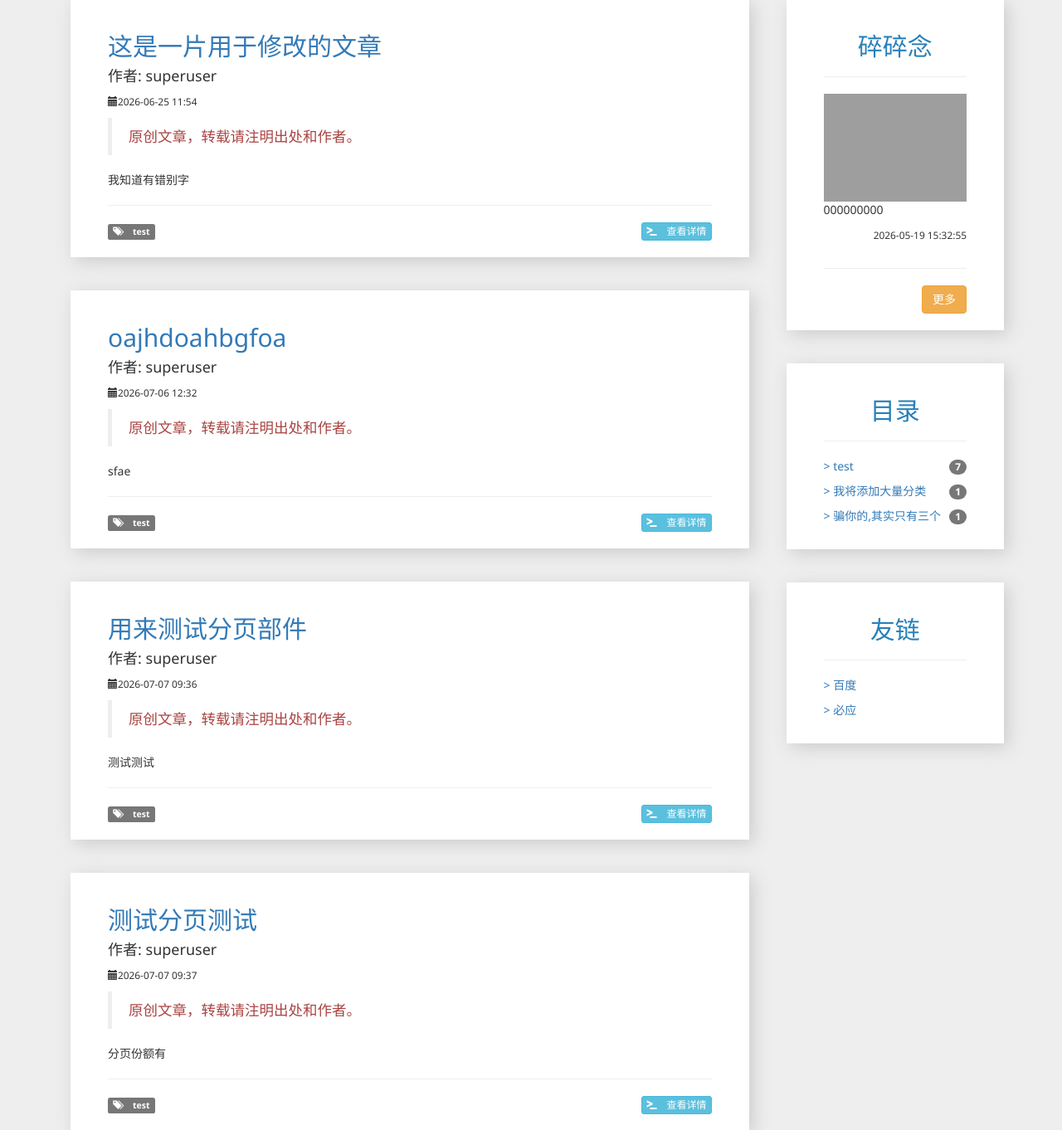
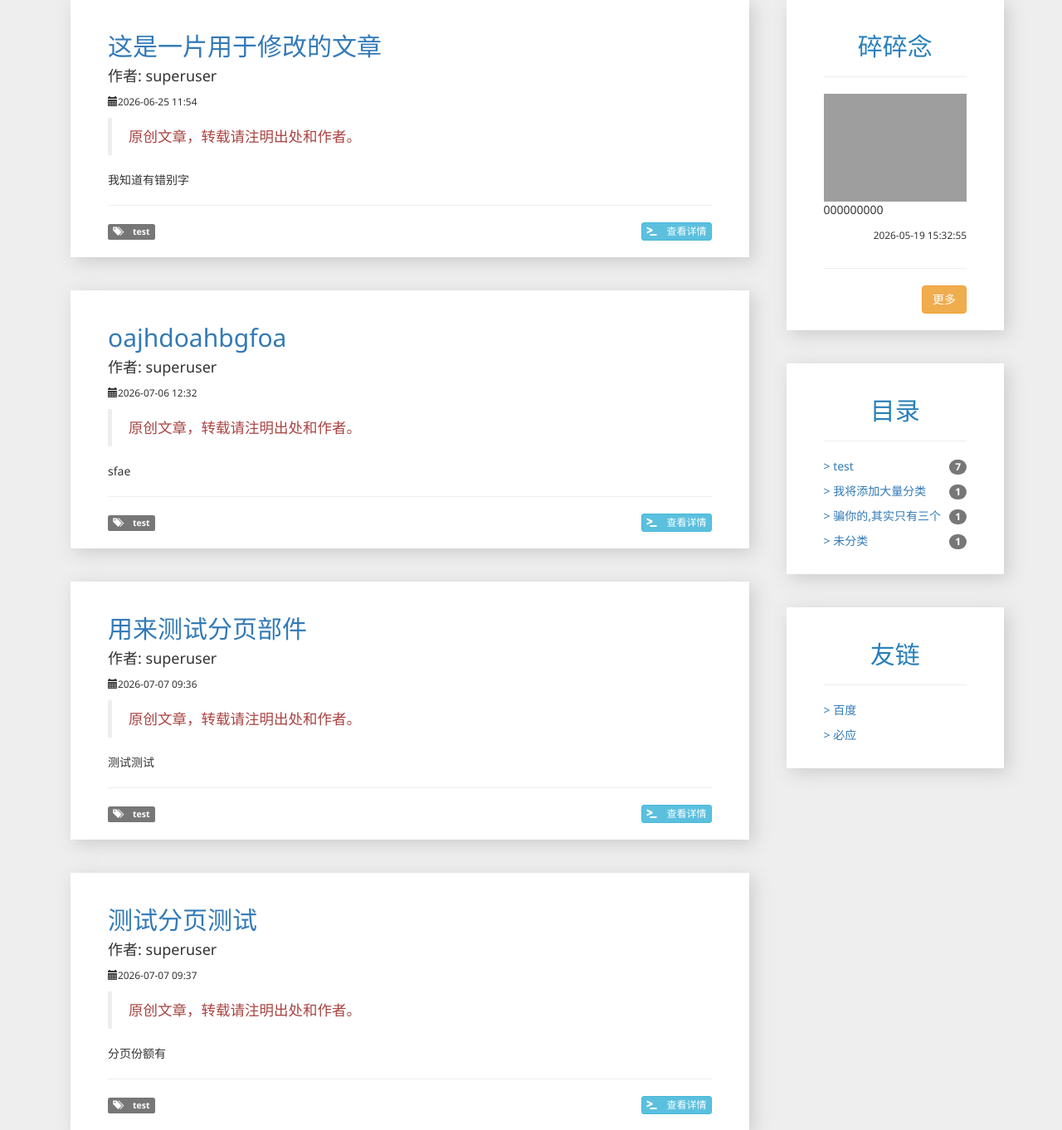
Before and after one commit to liudayi/1.0, a Django app: page /article/1/category_list in a window 1280 px wide. Shown: the part 382-1744 px from the top of the page at 83% size. Run offline with Django 5.2, Linux system fonts and the light colour scheme; a user stored in the database is signed in; data comes from the database, SQL or seed files in the repository; both versions use the stored data as it was after the commit; some libraries are stand-ins or nearby versions; grey boxes are pictures that could not be loaded.

Commit message:
新增了删除限制;分类删除后,保留文章并归类到"未分类";前台显示"未分类"数目

```diff
--- a/article/mixins.py
+++ b/article/mixins.py
@@ -1,7 +1,7 @@
 from typing import Any
 from django.views.generic.base import ContextMixin
 from django.db.models import Count
-from .models import Category
+from .models import Category,Article
 #CHANGE:用ArticleMixin没法分页
 """ class ArticleMixin(ContextMixin):
     def get_context_data(self, **kwargs: Any) -> dict[str, Any]:
@@ -12,6 +12,12 @@ from .models import Category
 class CategoryMixin(ContextMixin):
     def get_context_data(self, **kwargs) -> dict[str, Any]:
             context = super().get_context_data(**kwargs)
-            context["category_list"] = Category.objects.annotate(blog_number=Count('article'))
+            category_list =list( Category.objects.annotate(blog_number=Count('article')) )
+            category_list.append({
+                  'id':0,
+                  'name':"未分类",
+                  'blog_number':Article.objects.filter(category=None).count()
+            })
+            context['category_list']=category_list
             #count()里写的是 反向查询传送门的名字,即关联模型名小写或related_name=''
             return context
--- a/article/models.py
+++ b/article/models.py
@@ -5,6 +5,7 @@ from django.urls import reverse
 #三个类+一个抽象基类:category文章分类purepage静态页面article文章base_article抽象基类
 class base_article(models.Model):
     title=models.CharField(verbose_name=("标题"), max_length=50)
+    #TODO:暂时没有提供注销用户的功能
     author=models.ForeignKey(User,verbose_name="作者",on_delete=models.SET_NULL,null=True,blank=True)
     content=models.TextField(verbose_name="内容")
     publish_time=models.DateTimeField(auto_now_add=True,verbose_name="发布时间")
@@ -15,7 +16,7 @@ class base_article(models.Model):
         abstract=True
 
 class Category(models.Model):
-    name=models.CharField(max_length=50,default="未分类",verbose_name="类别名称")
+    name=models.CharField(max_length=50,verbose_name="类别名称")
 
     """ @property
     def blog_number(self):
--- a/article/views.py
+++ b/article/views.py
@@ -60,7 +60,7 @@ class BlogUpdateView(LoginRequiredMixin,AtomicMixin,AjaxResponseMixin,UpdateView
     template_name='article/blog_update_form.html'
     #context_object_name='blog'
 
-    #TODO:限制用户只能修改自己的文章
+    #CHANGE:限制用户只能修改自己的文章
     def get_object(self, queryset=None) -> Model:
         obj=super().get_object(queryset)
         if obj.author != self.request.user:
@@ -78,6 +78,13 @@ class BlogDeleteView(LoginRequiredMixin,AtomicMixin,AjaxResponseMixin,DeleteView
     model=Article
     login_url=reverse_lazy('user-login')
     success_url='blog-list-backend'
+
+    #TODO:添加删除限制
+    def dispatch(self, request: HttpRequest, *args: Any, **kwargs: Any) -> HttpResponse:
+        obj=self.get_object()
+        if obj.author!=self.request.user:
+            raise Http404("非本文章作者不可删除文章!")
+        return super().dispatch(request, *args, **kwargs)
 
 #CHANGE:修改完成,删除了get_context_data(),把点击量增加的步骤写到了get_object()里
 class ArticleDetailView(LoginRequiredMixin,FrontMixin,AjaxResponseMixin,DetailView):
@@ -120,8 +127,14 @@ class CategoryWeightView(LoginRequiredMixin,FrontMixin,AjaxResponseMixin,ListVie
 
     #TODO:后期可以加上category=None的情况。
     def get_queryset(self) -> QuerySet[Any]:
-        category=get_object_or_404(Category,pk=self.kwargs['pk'])
-        return Article.objects.filter(category=category)
+        try:
+            if self.kwargs['pk']==0:
+                return Article.objects.filter(category=None)
+
+            category=get_object_or_404(Category,pk=self.kwargs['pk'])
+            return Article.objects.filter(category=category)
+        except Http404 as e:
+            return Article.objects.all()
 
 class CategoryUpdateView(LoginRequiredMixin,AtomicMixin,AjaxResponseMixin,UpdateView):
     model=Category
--- a/mood/views.py
+++ b/mood/views.py
@@ -75,5 +75,5 @@ class MoodTimeLineView(FrontMixin,LoginRequiredMixin,AtomicMixin,AjaxResponseMix
     fields=['title','content','mood_type','image']
     context_object_name='mood_list'
     template_name='mood/mood_time_line.html'
-    #TODO:原代码没有写分页组件,因为页面设计没有预留分页组件的位置.
+    #CHANGE:原代码没有写分页组件,因为页面设计没有预留分页组件的位置.
     paginate_by=5
--- a/navbar/urls.py
+++ b/navbar/urls.py
@@ -5,7 +5,7 @@ urlpatterns=[
     path('list/',views.NavbarListView.as_view(),name='navbar-list'),
     path('create/',views.NavCreateView.as_view(),name='navbar-add'),
     path('update/<int:pk>/',views.NavUpdateView.as_view(),name='navbar-update'),
-    #TODO:暂时先删除
+    #DONE:删除
     #path('show/',views.NavbarView.as_view(),name='dashboard'),
     path('delete/<int:pk>/',views.NavDeteleView.as_view(),name='navbar-delete'),
 ]
--- a/templates/article/article_detail.html
+++ b/templates/article/article_detail.html
@@ -36,7 +36,7 @@
         </div>
 
         <div class="col-md-6">
-            <span class="label label-default"><span class="text-left"><span class="glyphicon glyphicon-tags" aria-hidden="true"></span>&emsp;{{ article.category }}</span></span>
+            <span class="label label-default"><span class="text-left"><span class="glyphicon glyphicon-tags" aria-hidden="true"></span>&emsp;{{ article.category|default:"未分类" }}</span></span>
         </div>
         <div class="col-md-6 text-right">
             <a role="button" class="btn btn-info  btn-xs" href="{% url 'homepage' %}"><span class="glyphicon glyphicon-console" aria-hidden="true"></span>&emsp;返回首页</a>
--- a/templates/article/article_weight.html
+++ b/templates/article/article_weight.html
@@ -18,6 +18,7 @@
             </div>
 
             <div class="col-md-6 col-xs-6">
+                {% if article.category_id%}
                     <a href="{% url 'category-article-list' article.category.id %}">
                         <span class="label label-default">
                             <span class="text-left">
@@ -25,6 +26,15 @@
                                 &emsp;{{ article.category }}</span>
                             </span>
                         </a>
+                {% else %}
+                    <a href="{% url 'category-article-list' 0 %}">
+                        <span class="label label-default">
+                            <span class="text-left">
+                                <span class="glyphicon glyphicon-tags" aria-hidden="true"></span>
+                                &emsp;{{ '未分类' }}</span>
+                            </span>
+                        </a>
+                {% endif %}
             </div>
             <div class="col-md-6 text-right col-xs-6">
                 <a role="button" class="btn btn-info btn-xs" href="{% url 'blog-detail' article.id %}"><span class="glyphicon glyphicon-console" aria-hidden="true"></span>&emsp;查看详情</a>
--- a/templates/article/blog_list.html
+++ b/templates/article/blog_list.html
@@ -22,7 +22,7 @@
                 {% for item in essay_list %}
                     <tr>
                         <td>{{ forloop.counter }}</td>
-                        <td>[{{ item.category }}]{{ item.title }}</td>
+                        <td>[{{ item.category|default:"未分类" }}]{{ item.title }}</td>
                         <td>{{ item.author }}</td>
                         <td>{{ item.publish_time }}</td>
                         <td>{{ item.modification_time }}</td>
```
Also changed, not shown: article/migrations/0006_alter_category_name.py (added), db.sqlite3. Lines whose indentation alone changed are shown as unchanged.
